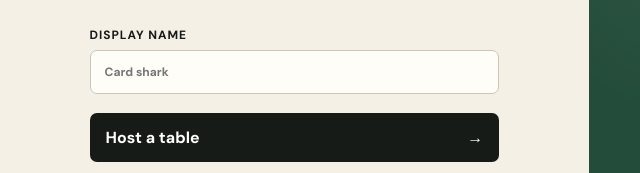
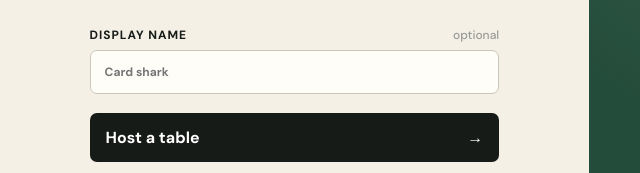
Before and after one commit to jimmitt/LPTTS, a website with bundled scripts: page docs/index.html in a window 1280 px wide. Shown: the part 420-593 px from the top of the page, 0-640 px from the left. Built offline with nearby package versions, Linux system fonts and the light colour scheme.

Commit message:
Allow hosting without a display name

```diff
--- a/docs/index.html
+++ b/docs/index.html
@@ -16,7 +16,7 @@
       <h1>Cards, without<br>the clutter.</h1>
       <p class="lede">A tiny 2D table for sharing any TTS card deck. Your hand stays yours.</p>
       <form id="join-form">
-        <label>Display name<input id="name" maxlength="24" required placeholder="Card shark"></label>
+        <label>Display name <span>optional</span><input id="name" maxlength="24" placeholder="Card shark"></label>
         <button class="primary" type="submit">Host a table <b>→</b></button>
         <button class="demo" type="button" id="join-button">Join with a connection code</button>
       </form>
```
